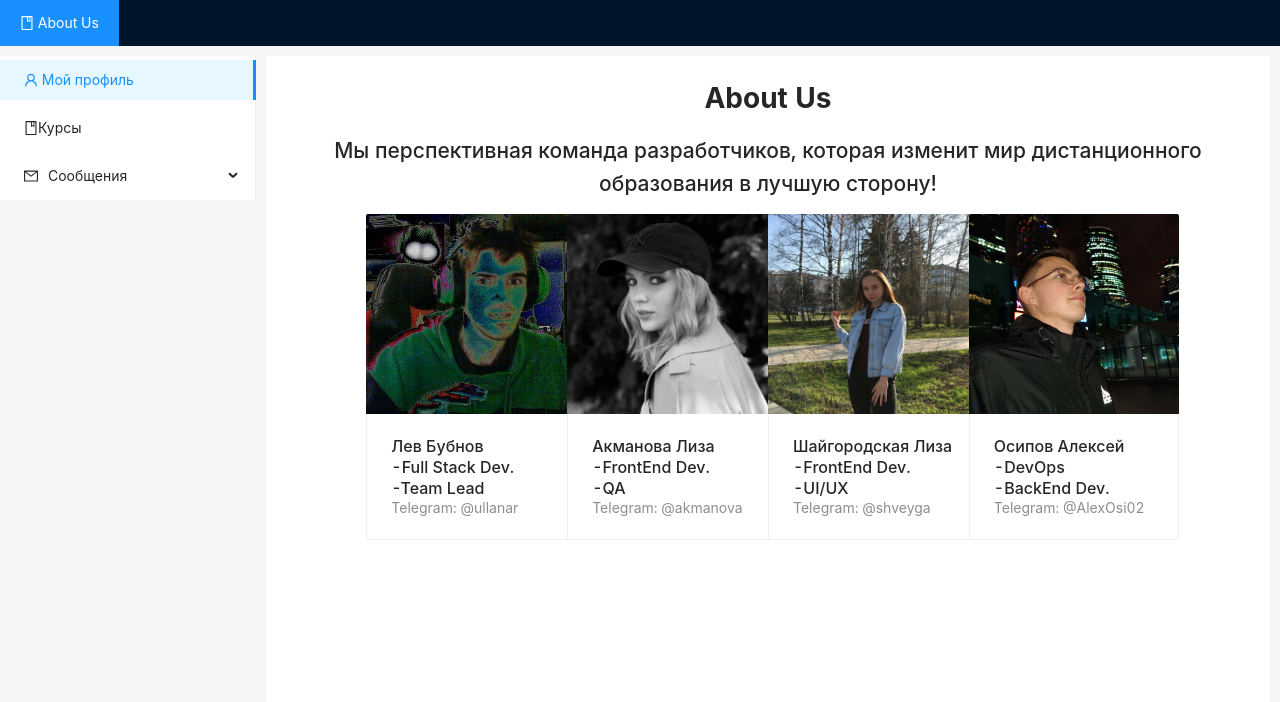
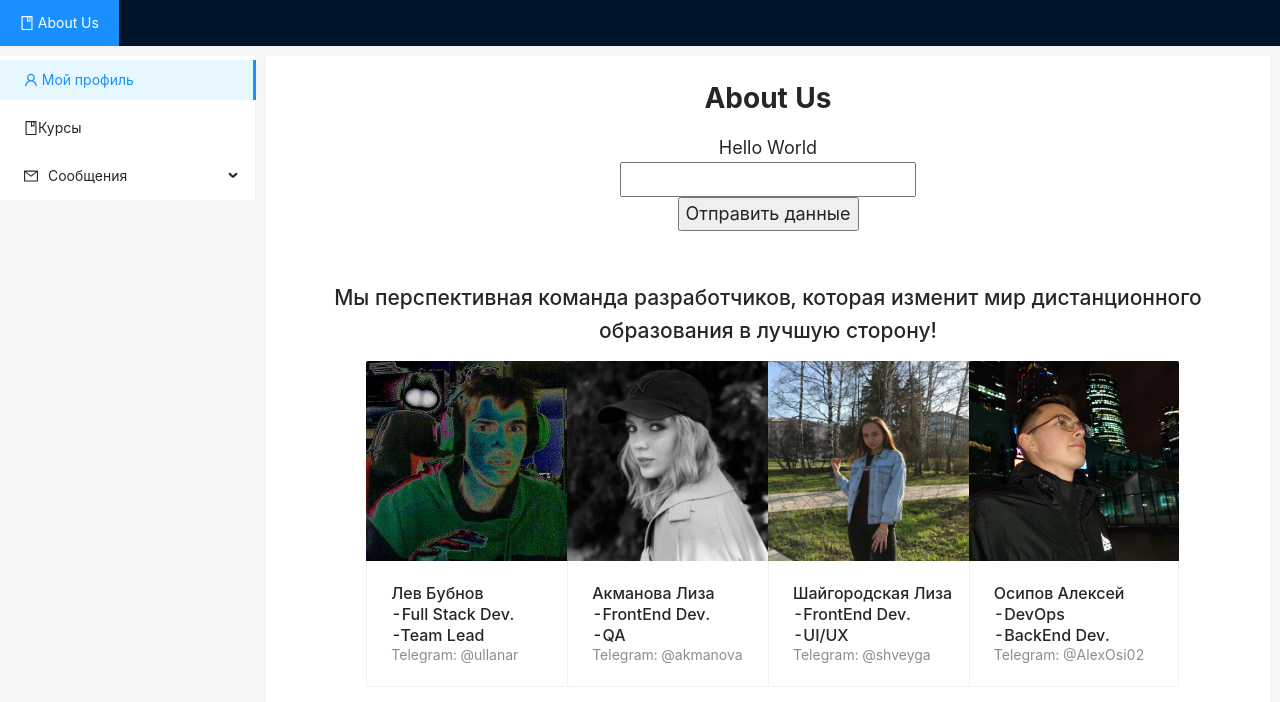
Before and after one commit to Ullanar/des_stankin, a React (Create React App) app: page /aboutus in a window 1280 px wide. Shown: the top 702 px of the page. Built offline with nearby package versions, Linux system fonts and the light colour scheme.

Commit message:
add new reducer

```diff
--- a/src/App.js
+++ b/src/App.js
@@ -1,4 +1,3 @@
-import logo from './logo.svg';
 import './App.css';
 import 'antd/dist/antd.css';
 import React from "react";
--- a/src/Components/Aboutass/aboutass.js
+++ b/src/Components/Aboutass/aboutass.js
@@ -1,10 +1,18 @@
 import React from 'react'
 import {Card, Row, Col} from 'antd';
 import "./aboutus.css"
+import {connect} from "react-redux";
+import {setTitleAC} from "../../Redux/mainReducer";
 
 const {Meta} = Card;
 
-function AboutAss() {
+function AboutAss(props) {
+
+    console.log(props)
+
+    const inputRef = React.createRef()
+
+
     const imgSources = [
         {
             src: 'images/lev.jpg',
@@ -35,9 +43,31 @@ function AboutAss() {
             description:'Telegram: @AlexOsi02'
         },
     ]
+
+
+    let handleSubmit = () => {
+        let testData = inputRef.current.value
+        props.setNewTitle(testData)
+    }
+
+
     return (
         <div style={wrapperStyle}>
             <h1 align="center"><b>About Us</b></h1>
+
+            <div className='test_block'>
+                {props.test}
+
+                <div>
+                    <input ref={inputRef}/>
+                </div>
+
+                <div>
+                    <button onClick={handleSubmit}>Отправить данные</button>
+                </div>
+
+            </div>
+
             <p><h2 align="center">Мы перспективная команда разработчиков, которая изменит мир дистанционного образования в лучшую сторону!</h2></p>
             <Row justify='center' wrap>
                 {imgSources.map((item, i) => (
@@ -63,4 +93,15 @@ const wrapperStyle = {
     padding: 20
 }
 
-export default AboutAss
+
+export default connect(
+    state => ({
+        test: state.main.test,
+    }),
+    dispatch => ({
+
+        setNewTitle: (text) => {
+            dispatch(setTitleAC(text))
+        }
+    })
+)(AboutAss)
--- a/src/Components/Aboutass/aboutus.css
+++ b/src/Components/Aboutass/aboutus.css
@@ -1,3 +1,9 @@
 img{
     height: 200px;
 }
+
+.test_block{
+    text-align: center;
+    font-size: large;
+    margin-bottom: 50px;
+}
--- /dev/null
+++ b/src/Redux/mainReducer.js
@@ -0,0 +1,31 @@
+const SET_NEW_TITLE = 'SET_NEW_TITLE'
+
+
+let initialState = {
+    test: 'Hello World'
+}
+
+export default function mainReducer(state = initialState, action) {
+
+    switch (action.type) {
+
+        case SET_NEW_TITLE:
+
+            return {
+                ...state,
+                test: action.newTitle
+            }
+
+        default:
+            return state
+    }
+
+}
+
+
+export function setTitleAC (text) {
+    return {
+        type: SET_NEW_TITLE,
+        newTitle: text
+    }
+}
--- a/src/Redux/store.js
+++ b/src/Redux/store.js
@@ -1,8 +1,10 @@
 import {combineReducers, createStore} from "redux";
 import profileReducer from "./profileReducer";
+import mainReducer from "./mainReducer";
 
 let reducers = combineReducers({
     profile: profileReducer,
+    main: mainReducer,
 })
 
 let store = createStore(reducers)
```
Also changed, not shown: src/Components/Profile/profile.js (+5 -7 lines), 2 other files (tests, documents, lock files or other folders).
